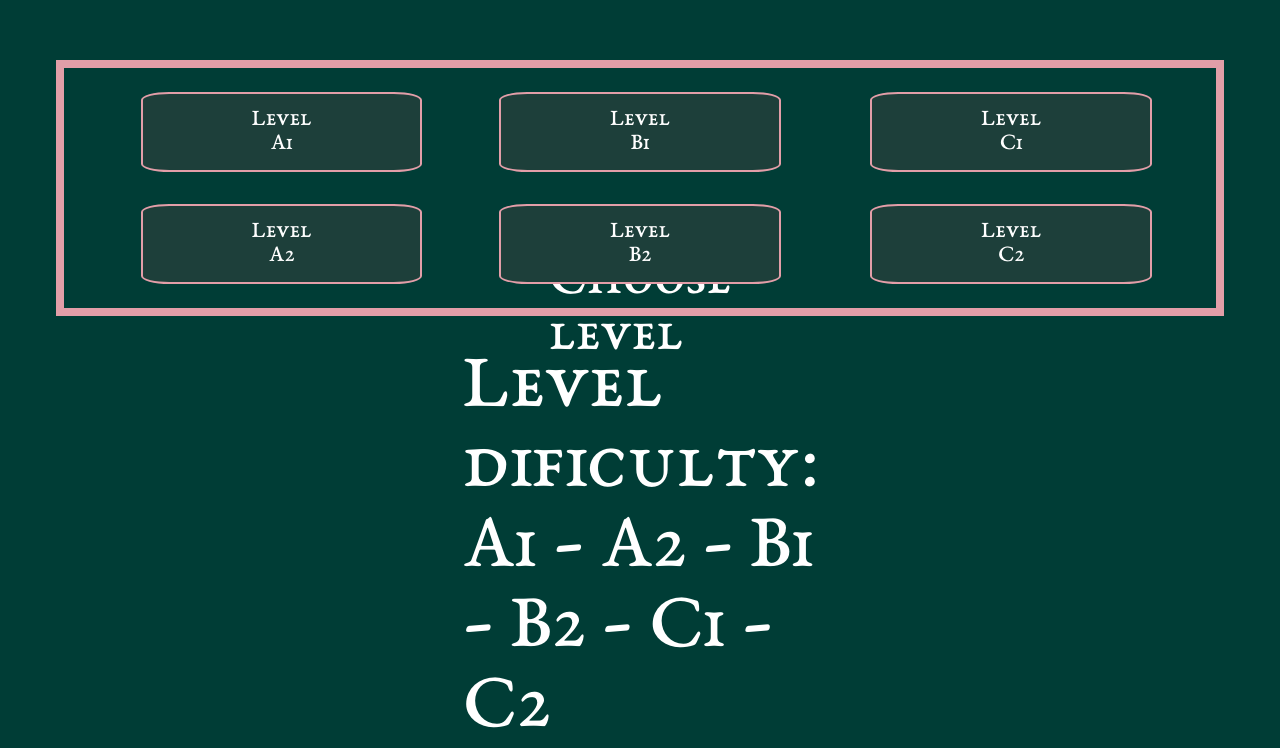
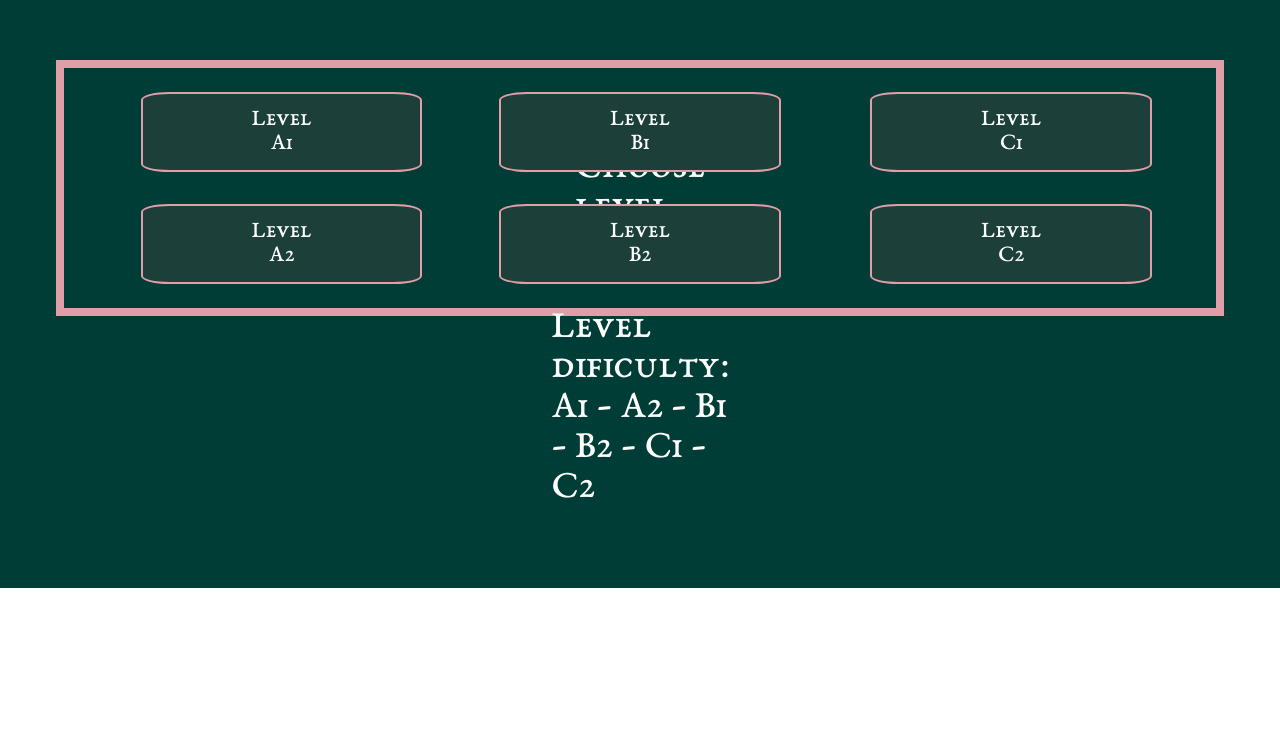
Before and after one commit to kaktuseducation/Korean, a plain HTML site: page list.html in a window 1280 px wide. Shown: the part 212-960 px from the top of the page. After the commit the page ends 800 px from the top, so only its background shows below. Drawn offline with Linux system fonts and the light colour scheme.

Commit message:
Update list.css

```diff
--- a/CSS/list.css
+++ b/CSS/list.css
@@ -13,9 +13,8 @@ body{
 .above{
     position: absolute;
     font-family: "Garamond";
-    font-size: 7vh;
+    font-size: 5vh;
     color: white;
-    top: 1vh;
     display: flex;
     justify-content: center;
     align-items: center;
@@ -24,7 +23,7 @@ body{
 .under{
     position: absolute;
     font-family: "Garamond";
-    font-size: 10vh;
+    font-size: 5vh;
     color: white;
     top: 10vh;
     display: flex;
```
